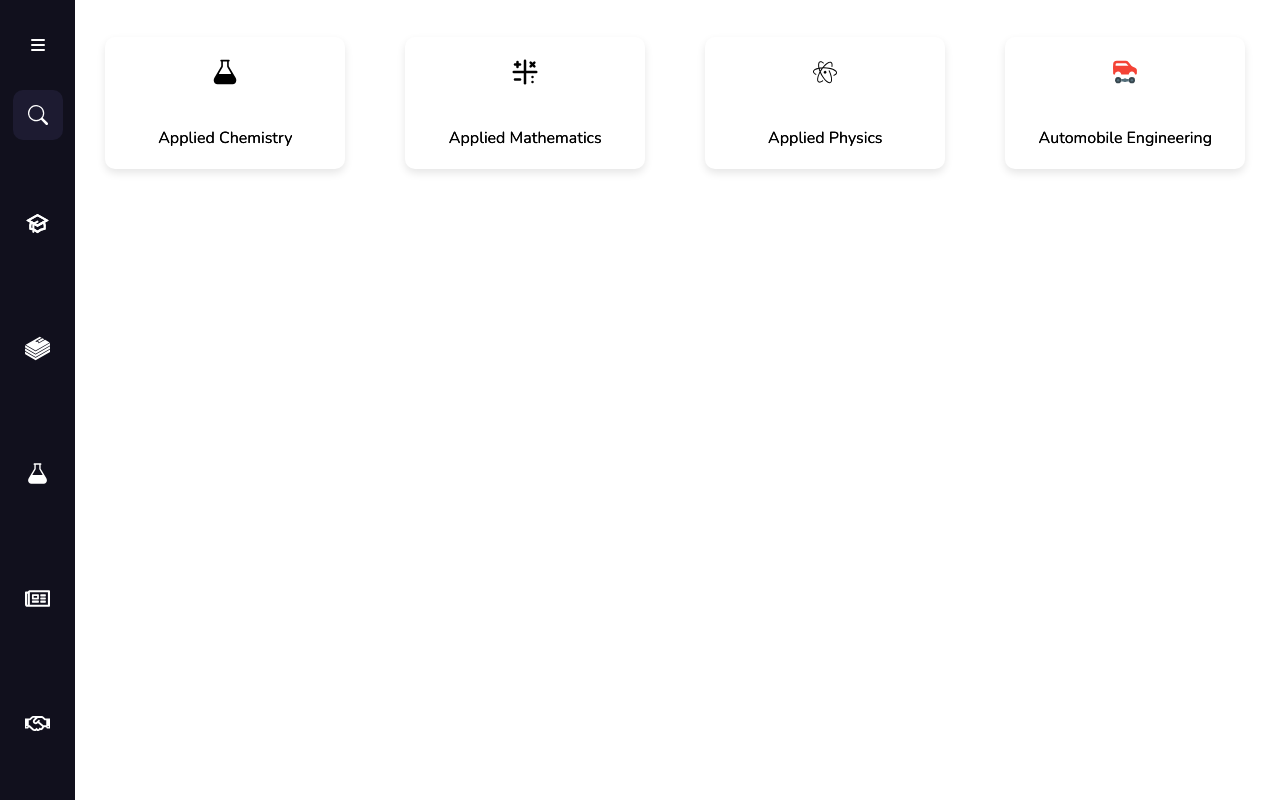
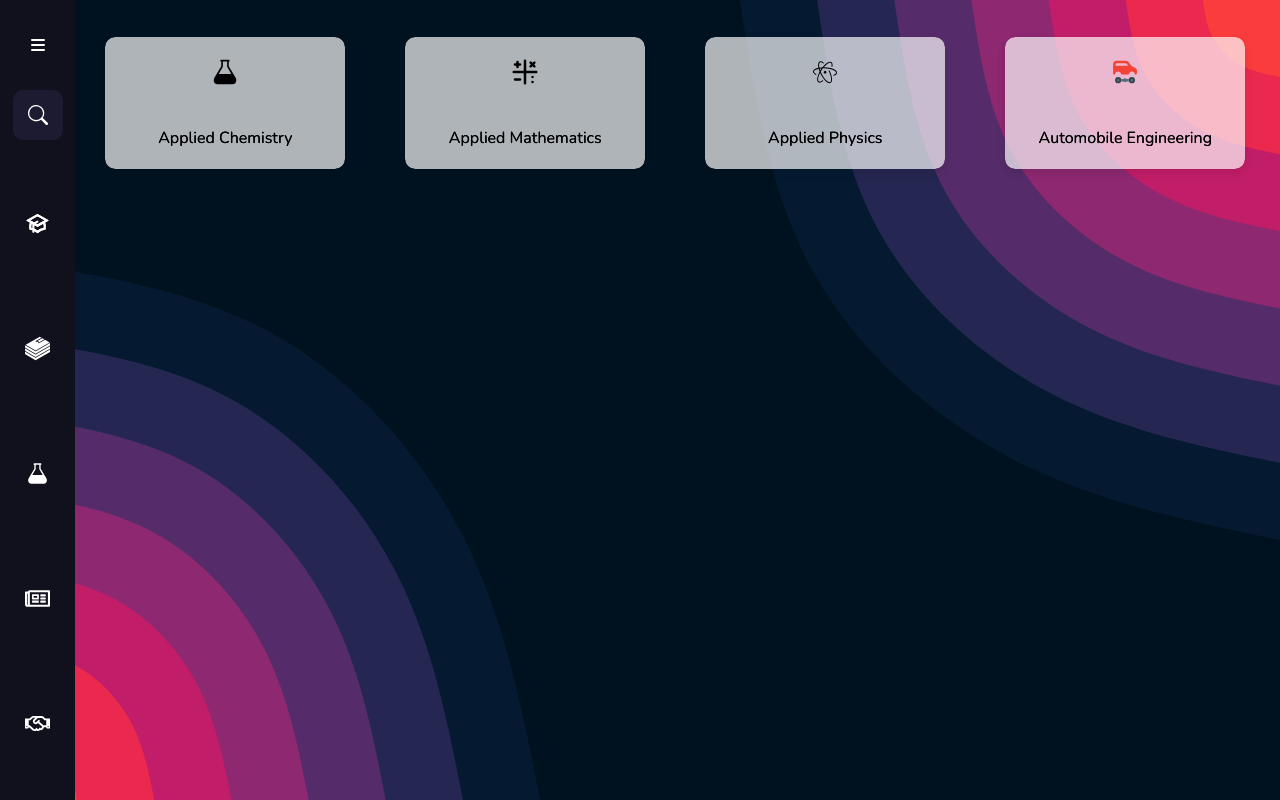
Before and after one commit to AishwaryaSubash/SVCE_Website, a Next.js app: page /Academics in a window 1280 px wide. Built offline with nearby package versions, Linux system fonts and the light colour scheme.

Commit message:
Commit 25 A8

```diff
--- a/components/Background/index.tsx
+++ b/components/Background/index.tsx
@@ -1,7 +1,10 @@
 import styles from "./Background.module.scss";
 import { motion } from "framer-motion";
+import { useMediaQuery } from "@mui/material";
 
 const Background = () => {
+  const showCurve = useMediaQuery("(max-width:700px)");
+
   return (
     <svg
       id="visual"
@@ -217,6 +220,7 @@ const Background = () => {
           ></stop>
         </linearGradient>
       </defs>
+      {!showCurve && (
         <g transform="translate(960, 0)" className={styles.g}>
           <motion.path
             d="M0 540C-91.2 521.3 -182.5 502.5 -265.5 459.9C-348.5 417.2 -423.3 350.6 -467.7 270C-512 189.4 -526 94.7 -540 0L0 0Z"
@@ -268,6 +272,7 @@ const Background = () => {
             transition={{ duration: 1 }}
           ></motion.path>
         </g>
+      )}
       <g transform="translate(0, 540)" className={styles.gg}>
         <motion.path
           d="M0 -540C94.5 -525.9 188.9 -511.8 270 -467.7C351.1 -423.5 418.8 -349.4 461.6 -266.5C504.4 -183.6 522.2 -91.8 540 0L0 0Z"
--- a/components/Department/Department.module.scss
+++ b/components/Department/Department.module.scss
@@ -7,7 +7,7 @@
 .container {
   display: flex;
   width: 95%;
-
+  background-color: #ffffffaf;
   justify-content: center;
   align-items: center;
   flex-direction: column;
--- a/pages/Academics/Academics.module.scss
+++ b/pages/Academics/Academics.module.scss
@@ -1,6 +1,16 @@
 .container {
   display: flex;
   font-family: "Nunito", sans-serif !important;
+}
+.bg {
+  position: fixed;
+  overflow: hidden;
+  width: 100vw;
+  height: 100vh;
+  z-index: -100;
+}
+.desktop {
+  position: relative;
 }
 .sideBar {
   position: fixed;
@@ -52,6 +62,7 @@
       )
       right/375% 100% no-repeat;
   -webkit-background-clip: text, padding-box;
+  background-color: #ffffffaf;
   background-clip: text, padding-box;
 }
 
--- a/pages/Academics/index.tsx
+++ b/pages/Academics/index.tsx
@@ -22,6 +22,7 @@ import { TbMathSymbols } from "react-icons/tb";
 import { DiAtom } from "react-icons/di";
 import { AnimatePresence, motion } from "framer-motion";
 import useMediaQuery from "@mui/material/useMediaQuery";
+import Background from "../../components/Background";
 
 const Academics = () => {
   const [dept, setDept] = useState<number>(-1);
@@ -38,6 +39,10 @@ const Academics = () => {
   }, [dept]);
 
   return (
+    <div className={styles.desktop}>
+      <div className={styles.bg}>
+        <Background />
+      </div>
       <div className={styles.container}>
         <Head>
           <title>Sri Venkateswara College of Engineering</title>
@@ -217,7 +222,9 @@ const Academics = () => {
                 <div className={styles.icon}>
                   <RiComputerLine />
                 </div>
-              <div className={styles.content}>Computer Science Engineering</div>
+                <div className={styles.content}>
+                  Computer Science Engineering
+                </div>
               </motion.div>
               <motion.div
                 initial={
@@ -364,6 +371,7 @@ const Academics = () => {
           </motion.div>
         </div>
       </div>
+    </div>
   );
 };
 
```
Lines whose indentation alone changed are shown as unchanged.
